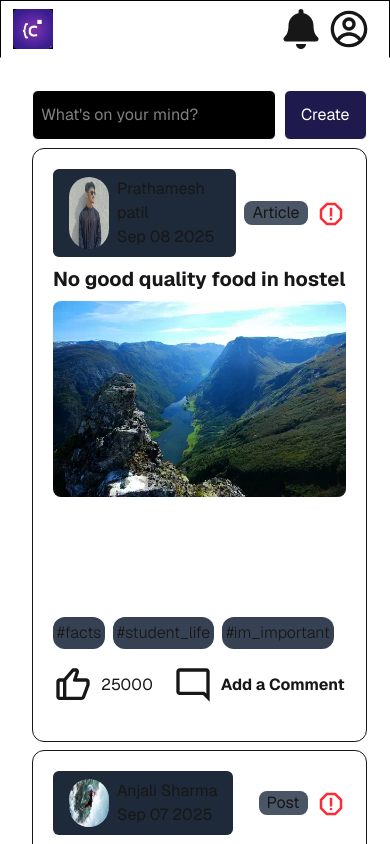
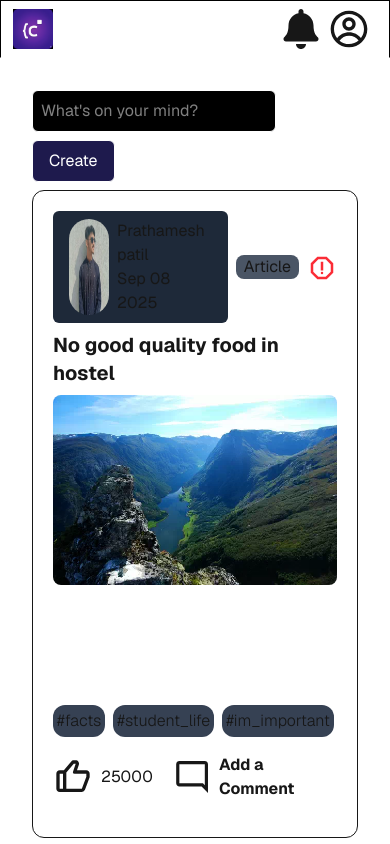
Before and after one commit to prathamesh-patil-5090/Community-Platform, a Next.js app: page / in a window 390 px wide. Shown: the top 844 px of the page. Built offline with nearby package versions, Linux system fonts and the light colour scheme.

Commit message:
solved liniting issues

```diff
--- a/src/app/components/Home.tsx
+++ b/src/app/components/Home.tsx
@@ -6,7 +6,7 @@
 
 function Home() {
   return (
-    <div className="flex items-start justify-center md:justify-evenly gap-50">
+    <div className="flex items-start justify-center md:justify-evenly gap-12">
       <div className="flex-1 hidden md:block">
         <SideBar />
       </div>
--- a/src/app/components/ui/Button.tsx
+++ b/src/app/components/ui/Button.tsx
@@ -2,18 +2,20 @@
   name: string;
   onClick?: () => void;
   bgColor?: string;
+  className?: string;
 };
 
-function Button({ name, onClick, bgColor }: ButtonProps) {
+function Button({ name, onClick, bgColor, className }: ButtonProps) {
   return (
     <button
       className={`text-white border border-white ${
         bgColor ? bgColor : "bg-black"
       } hover:bg-gray-700 rounded-md px-4 py-2 ${
         onClick ? "cursor-pointer" : "cursor-default"
-      }`}
+      } ${className ? className : ""}`}
       onClick={onClick}
       aria-label={name}
+      type="button"
     >
       {name}
     </button>
--- a/src/app/components/ui/PostBar.tsx
+++ b/src/app/components/ui/PostBar.tsx
@@ -1,46 +1,22 @@
 "use client";
-import { useEffect, useState } from "react";
 import Button from "./Button";
 import { useRouter } from "next/navigation";
 
 function PostBar() {
   const router = useRouter();
 
-  const [windowDimensions, setWindowDimensions] = useState({
-    width: typeof window !== "undefined" ? window.innerWidth : 0,
-    height: typeof window !== "undefined" ? window.innerHeight : 0,
-  });
-
-  useEffect(() => {
-    const handleResize = () => {
-      setWindowDimensions({
-        width: window.innerWidth,
-        height: window.innerHeight,
-      });
-    };
-
-    handleResize();
-
-    window.addEventListener("resize", handleResize);
-
-    return () => {
-      window.removeEventListener("resize", handleResize);
-    };
-  }, []);
-
   return (
-    <div className="relative h-[50px] flex flex-warp gap-2">
+    <div className="relative min-h-[50px] flex flex-wrap gap-2">
       <input
         placeholder="What's on your mind? "
         className={`text-white border border-white bg-black hover:bg-gray-700 rounded-md px-4 pl-2 py-2 sm:w-2xl focus:outline-blue-400`}
       ></input>
-      {windowDimensions.width < 1024 && (
-        <Button
-          name={"Create"}
-          onClick={() => router.push("/create-post")}
-          bgColor={"bg-indigo-950"}
-        />
-      )}
+      <Button
+        name={"Create"}
+        onClick={() => router.push("/create-post")}
+        bgColor={"bg-indigo-950"}
+        className="block lg:hidden"
+      />
     </div>
   );
 }
```
